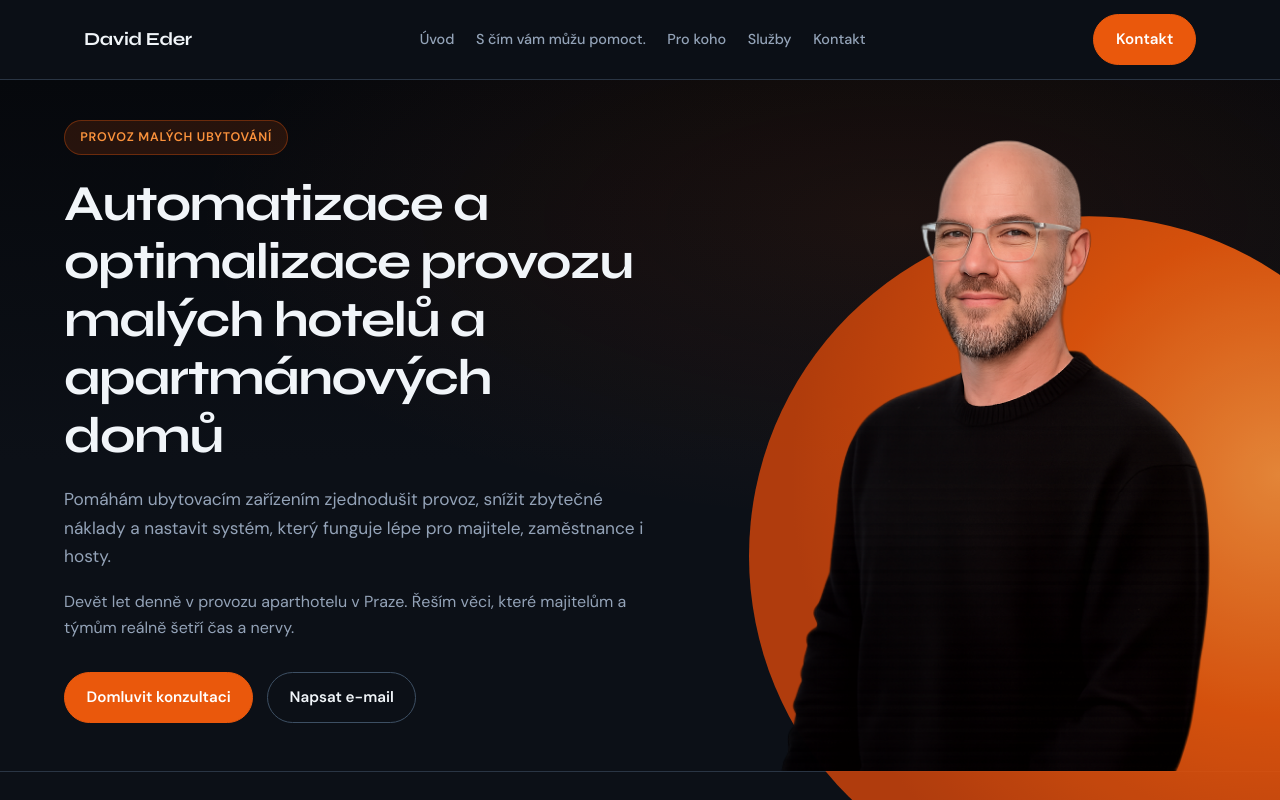
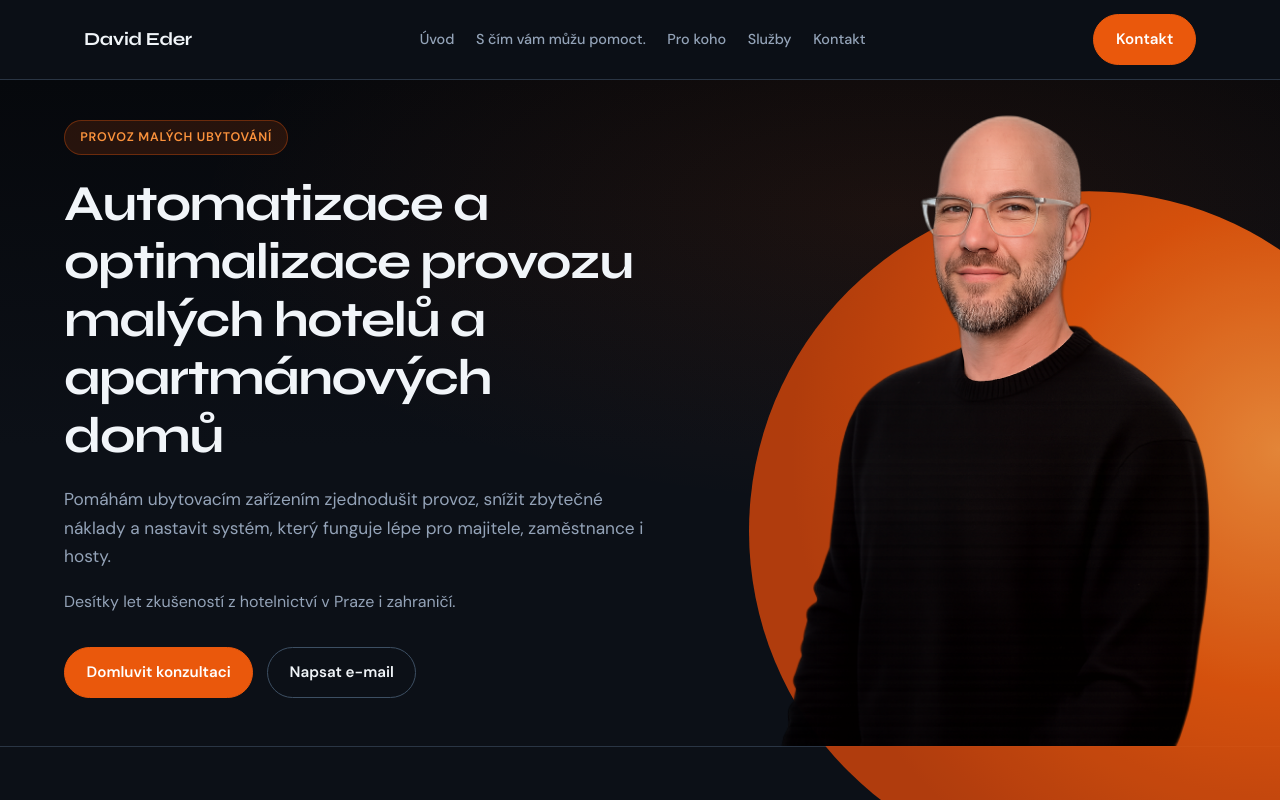
Before and after one commit to Noah-eu/David-Eder, a React (Vite) app: page / in a window 1280 px wide. Shown: the top 800 px of the page. Built offline with nearby package versions, Linux system fonts and the light colour scheme.

Commit message:
Hero: nová důvěryhodná věta o zkušenostech z hotelnictví
Made-with: Cursor

```diff
--- a/src/content/siteData.ts
+++ b/src/content/siteData.ts
@@ -39,8 +39,7 @@ export const siteData = {
       'Automatizace a optimalizace provozu malých hotelů a apartmánových domů',
     subheadline:
       'Pomáhám ubytovacím zařízením zjednodušit provoz, snížit zbytečné náklady a nastavit systém, který funguje lépe pro majitele, zaměstnance i hosty.',
-    trustLine:
-      'Devět let denně v provozu aparthotelu v Praze. Řeším věci, které majitelům a týmům reálně šetří čas a nervy.',
+    trustLine: 'Desítky let zkušeností z hotelnictví v Praze i zahraničí.',
     ctaConsult: 'Domluvit konzultaci',
     ctaEmail: 'Napsat e-mail',
     portraitAlt: 'David Eder',
```
